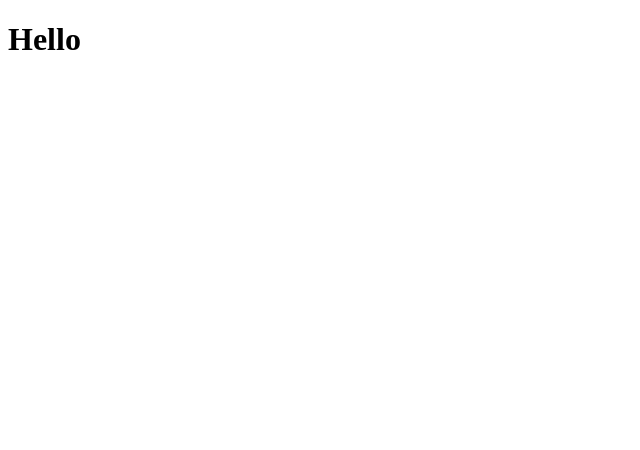
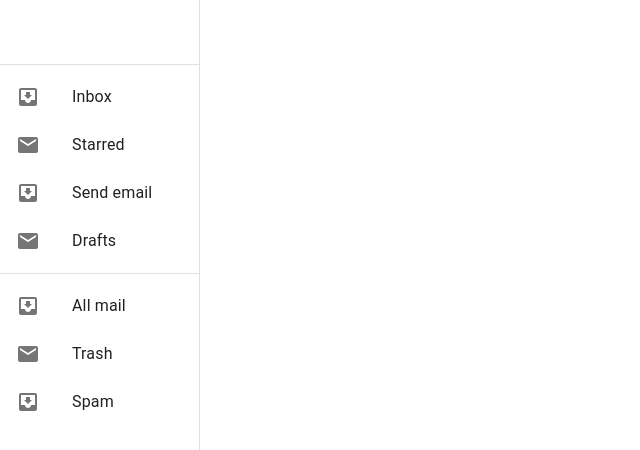
Before and after one commit to rahulcdev13/Redux-Toolkit-Thapa, a React (Create React App) app: page / in a window 1280 px wide. Shown: the top 450 px of the page, without its empty margins (0-640 px from the left). Built offline with nearby package versions, Linux system fonts and the light colour scheme.

Commit message:
Setup done for redux

```diff
--- a/src/App.js
+++ b/src/App.js
@@ -1,7 +1,9 @@
+import Home from "./components/Home";
+
 function App() {
   return (
     <div className="App">
-      <h1>Hello</h1>
+      <Home />
     </div>
   );
 }
--- /dev/null
+++ b/src/components/Home.js
@@ -0,0 +1,12 @@
+import React from "react";
+import SidebarDrawer from "./SidebarDrawer";
+
+const Home = () => {
+  return (
+    <>
+    <SidebarDrawer />
+    </>
+  );
+};
+
+export default Home;
--- /dev/null
+++ b/src/components/SidebarDrawer.js
@@ -0,0 +1,58 @@
+import * as React from "react";
+import Drawer from "@mui/material/Drawer";
+import Toolbar from "@mui/material/Toolbar";
+import List from "@mui/material/List";
+import Divider from "@mui/material/Divider";
+import ListItem from "@mui/material/ListItem";
+import ListItemButton from "@mui/material/ListItemButton";
+import ListItemIcon from "@mui/material/ListItemIcon";
+import ListItemText from "@mui/material/ListItemText";
+import InboxIcon from "@mui/icons-material/MoveToInbox";
+import MailIcon from "@mui/icons-material/Mail";
+const drawerWidth = 200;
+
+export default function SidebarDrawer() {
+
+  return (
+    <Drawer
+      sx={{
+        width: drawerWidth,
+        flexShrink: 0,
+        "& .MuiDrawer-paper": {
+          width: drawerWidth,
+          boxSizing: "border-box",
+        },
+      }}
+      variant="permanent"
+      anchor="left"
+    >
+      <Toolbar />
+      <Divider />
+      <List>
+        {["Inbox", "Starred", "Send email", "Drafts"].map((text, index) => (
+          <ListItem key={text} disablePadding>
+            <ListItemButton>
+              <ListItemIcon>
+                {index % 2 === 0 ? <InboxIcon /> : <MailIcon />}
+              </ListItemIcon>
+              <ListItemText primary={text} />
+            </ListItemButton>
+          </ListItem>
+        ))}
+      </List>
+      <Divider />
+      <List>
+        {["All mail", "Trash", "Spam"].map((text, index) => (
+          <ListItem key={text} disablePadding>
+            <ListItemButton>
+              <ListItemIcon>
+                {index % 2 === 0 ? <InboxIcon /> : <MailIcon />}
+              </ListItemIcon>
+              <ListItemText primary={text} />
+            </ListItemButton>
+          </ListItem>
+        ))}
+      </List>
+    </Drawer>
+  );
+}
```
Also changed, not shown: package.json (+9 -0 lines), public/index.html (+0 -21 lines), 1 other file (tests, documents, lock files or other folders).
